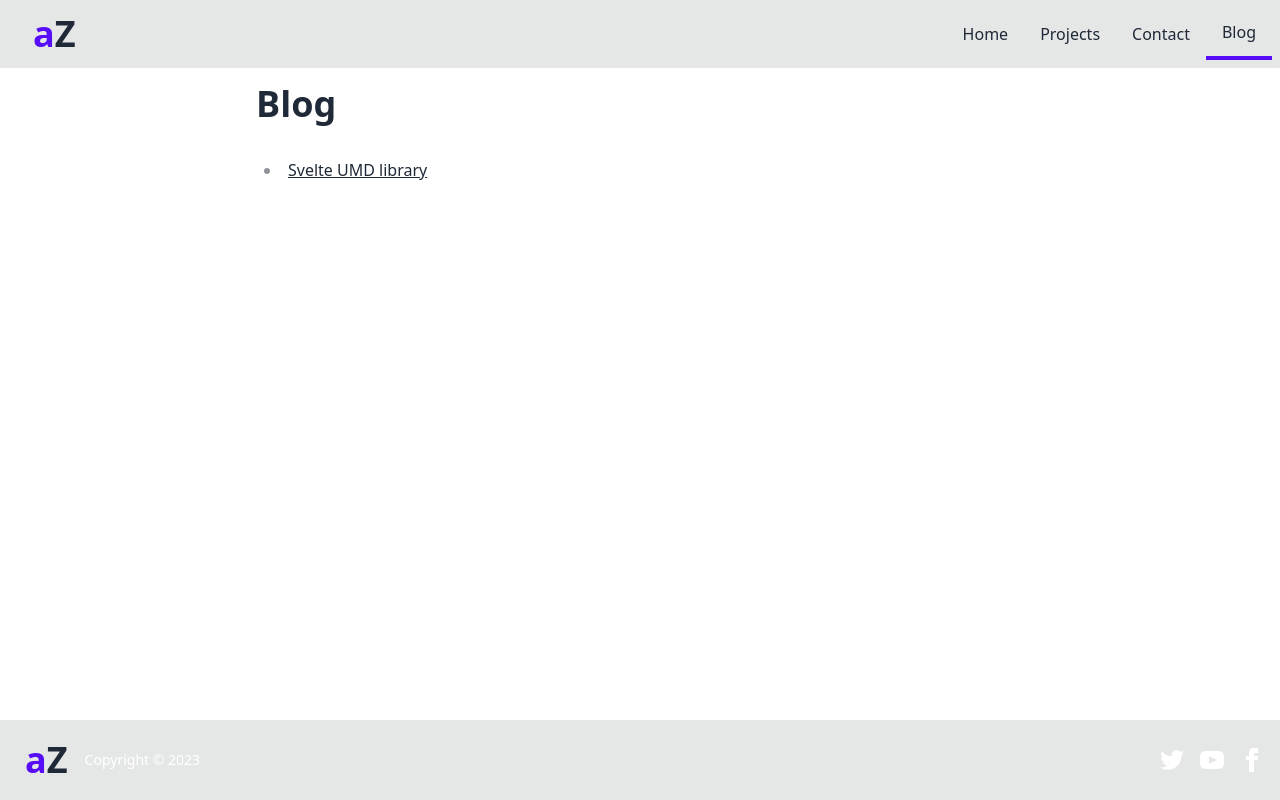
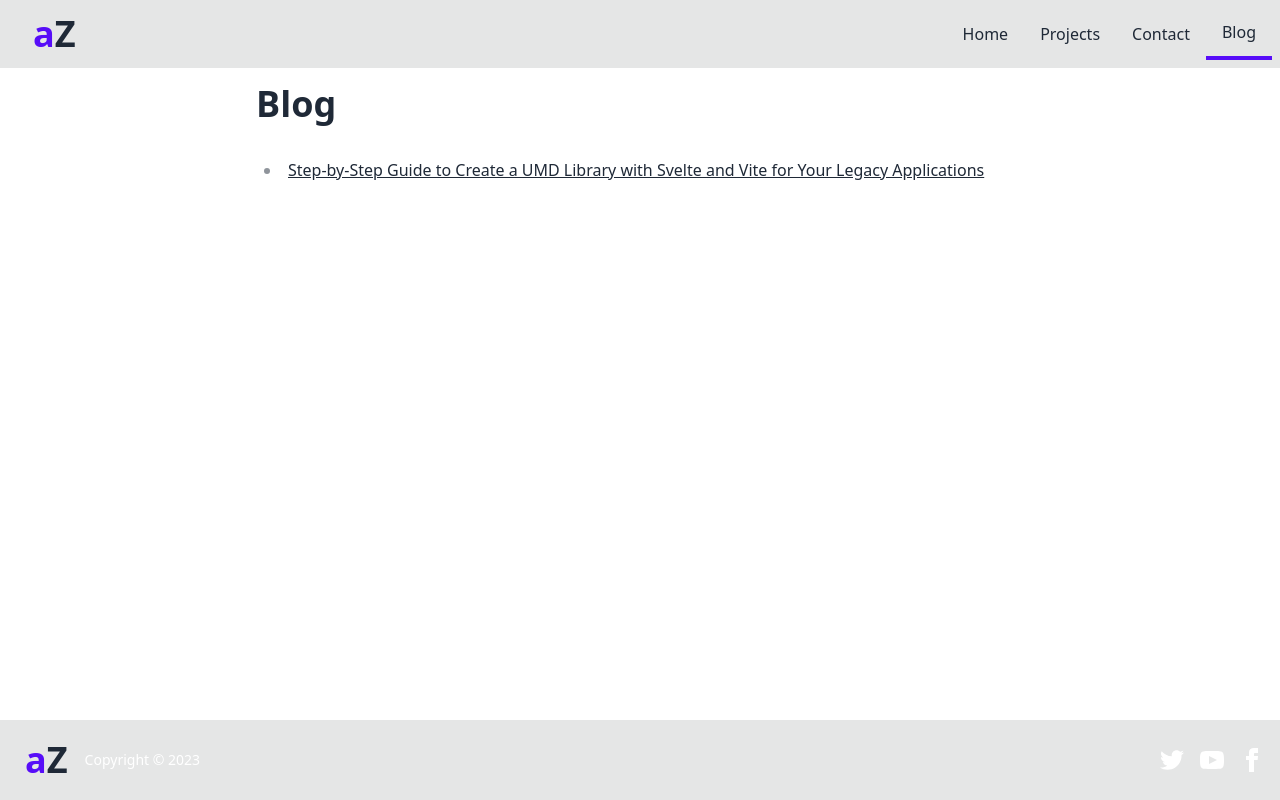
Before and after one commit to aljaz-zupan/portfolio, a SvelteKit app: page /blog in a window 1280 px wide. Built offline with nearby package versions, Linux system fonts and the light colour scheme.

Commit message:
some changes

```diff
--- a/src/routes/blog/[slug]/+page.svelte
+++ b/src/routes/blog/[slug]/+page.svelte
@@ -6,7 +6,7 @@
 </script>
 
 <article>
+	<h1 class="mb-0">{data.props.post.title}</h1>
 	<time class="mt-0">{data.props.post.date}</time>
-	<h1 class="mb-0">{data.props.post.title}</h1>
 	<div>{@html data.props.post.content}</div>
 </article>
--- /dev/null
+++ b/src/routes/blog/codeSnipets.ts
@@ -0,0 +1,14 @@
+export const codeSnipets = [
+	{
+		id: 1,
+		slug: 'svelte-vite-umd-library',
+		lang: 'bash',
+		code: `pnpm create vite`
+	},
+	{
+		id: 2,
+		slug: 'svelte-vite-umd-library',
+		lang: 'bash',
+		code: `npx degit sveltejs/vite-plugin-svelte/template svelte-umd-library`
+	}
+];
--- a/src/routes/blog/posts.ts
+++ b/src/routes/blog/posts.ts
@@ -1,9 +1,23 @@
+import { codeSnipets } from './codeSnipets';
+
 export const posts = [
 	{
 		slug: 'svelte-vite-umd-library',
-		title: 'Svelte UMD library',
-		date: '15. 3. 2023',
-		content: `<h2>Creating and building a UMD library in Svelte</h2>
-        <p>This was quite a challenge. Why? Because I needed to build a UMD library javascript components for my job. Because of legacy apps, I needed to start with small updates.</p>`
+		title:
+			'Step-by-Step Guide to Create a UMD Library with Svelte and Vite for Your Legacy Applications',
+		date: '2. 4. 2023',
+		content: `<h2>Introduction</h2>
+        <p>In this blog post, we'll be exploring how to create a UMD (Universal Module Definition) library using Svelte, a popular modern frontend framework, for legacy applications. UMD is a module format that combines the benefits of AMD (Asynchronous Module Definition), CommonJS, and global variable formats, making it compatible with various module systems.</p>
+		<p>By default, Vite, a build tool and development server, doesn't support multiple entry points for UMD (as of version 4.0). However, with some modifications, we can overcome this limitation and achieve our goal. Let's dive into the step-by-step process of building a UMD library with Svelte for legacy apps.</p>
+		<h2>Prerequisites</h2>
+		<p>Before we begin, make sure you have the following installed on your system:</p>
+		<ol>
+			<li>Node.js (v14 or above)</li>
+			<li>npm (v7 or above)</li>
+		</ol>
+		<h3>Step 1: Set up the Svelte project</h3>
+		<p>First, create a new Svelte project using the Vite template:</p>
+		<pre><code class="language-${codeSnipets[0].lang}">${codeSnipets[0].code}</code></pre>
+		`
 	}
 ];
```
